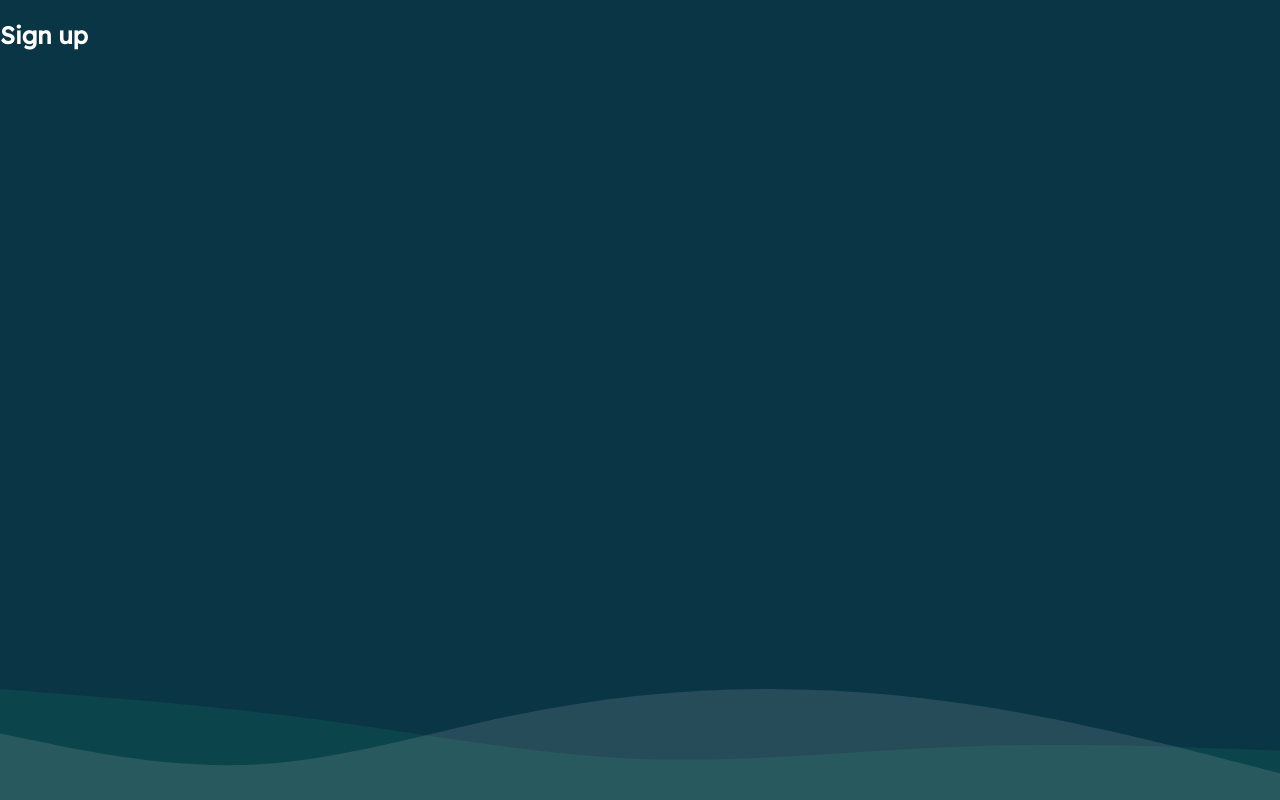
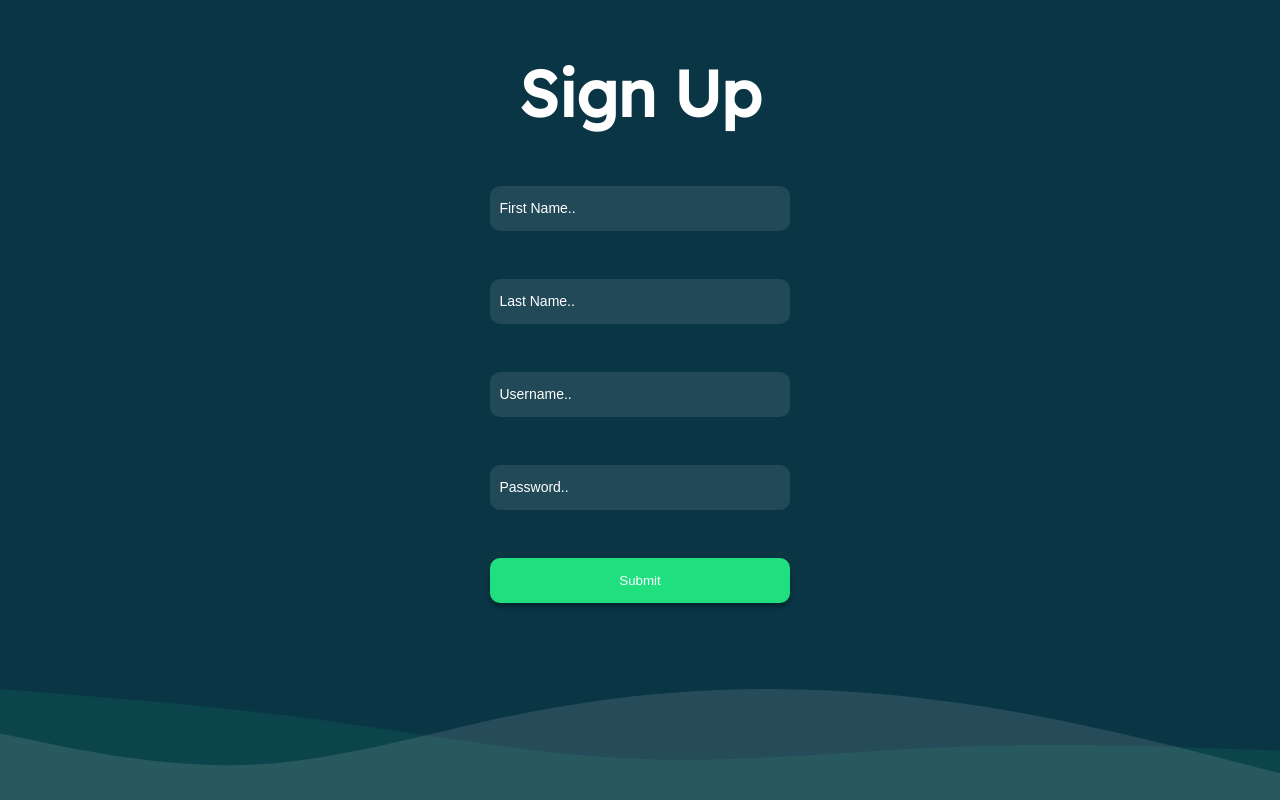
Before and after one commit to tarekel96/Flask_MySQL_MagazineApp, a React (Create React App) app in the folder client/: page /signup in a window 1280 px wide. Built offline with nearby package versions, Linux system fonts and the light colour scheme; a web font is replaced by a local one.

Commit message:
finished creating sign up page but next is to make it functional

```diff
--- a/client/src/components/Form/AdminForm.js
+++ b/client/src/components/Form/AdminForm.js
@@ -43,7 +43,7 @@ export const AdminForm = () => {
 						value={password}
 						type="text"
 						name="password"
-						placeholder="password.."
+						placeholder="Password.."
 						className={styles['password-input']}
 					/>
 				</div>
--- /dev/null
+++ b/client/src/components/Form/SignupForm.js
@@ -0,0 +1,73 @@
+import { useNavigate } from 'react-router-dom';
+import { Button } from '../Button/Button';
+import { useState } from 'react';
+import styles from './signupform.module.css';
+
+export const SignupForm = () => {
+	let navigate = useNavigate();
+
+	const handleSubmit = (e) => {
+		e.preventDefault();
+		return navigate('/');
+	};
+
+	const [ firstname, setFirstName ] = useState('');
+	const handleChangeFName = (e) => {
+		setFirstName(e.target.value);
+	};
+
+	const [ lastname, setLastName ] = useState('');
+	const handleChangeLName = (e) => {
+		setLastName(e.target.value);
+	};
+
+	const [ username, setUsername ] = useState('');
+	const handleChangeUsername = (e) => {
+		setUsername(e.target.value);
+	};
+	const [ password, setPassword ] = useState('');
+	const handleChangePassword = (e) => {
+		setPassword(e.target.value);
+	};
+	return (
+		<form className={styles['signup-form']} onSubmit={handleSubmit}>
+			<div className={styles['signup-form-body']}>
+				<input
+					onChange={(e) => handleChangeFName(e)}
+					value={firstname}
+					type="text"
+					name="firstname"
+					placeholder="First Name.."
+					className={styles['first-name-input']}
+				/>
+				<input
+					onChange={(e) => handleChangeLName(e)}
+					value={lastname}
+					type="text"
+					name="lastname"
+					placeholder="Last Name.."
+					className={styles['last-name-input']}
+				/>
+				<input
+					onChange={(e) => handleChangeUsername(e)}
+					value={username}
+					type="text"
+					name="username"
+					placeholder="Username.."
+					className={styles['username-input']}
+				/>
+				<input
+					onChange={(e) => handleChangePassword(e)}
+					value={password}
+					type="text"
+					name="password"
+					placeholder="Password.."
+					className={styles['password-input']}
+				/>
+				<Button type="submit" className={styles['submit-button']}>
+					Signup
+				</Button>
+			</div>
+		</form>
+	);
+};
--- a/client/src/components/Form/UserForm.js
+++ b/client/src/components/Form/UserForm.js
@@ -69,7 +69,7 @@ export const UserForm = () => {
 					value={username}
 					type="text"
 					name="username"
-					placeholder="username.."
+					placeholder="Username.."
 					className={styles['username-input']}
 				/>
 				{/*<label htmlFor="password">Enter Password:</label>*/}
@@ -78,7 +78,7 @@ export const UserForm = () => {
 					value={password}
 					type="text"
 					name="password"
-					placeholder="password.."
+					placeholder="Password.."
 					className={styles['password-input']}
 				/>
 				<Link to="/signup" className={styles['signupLink']}>
--- /dev/null
+++ b/client/src/components/Form/signupform.module.css
@@ -0,0 +1,61 @@
+.signup-sub-container {
+	display: flex;
+	flex-direction: column;
+	justify-content: center;
+	align-items: center;
+}
+
+.formHeader {
+	font-size: 64px;
+	line-height: 80px;
+}
+
+.signup-form {
+	display: flex;
+	width: 75%;
+	justify-content: center;
+	align-items: baseline;
+	border-radius: 6px;
+	margin-bottom: 40px;
+}
+
+.signup-form-body {
+	display: flex;
+	flex-direction: column;
+	justify-content: space-around;
+	gap: 0.5rem;
+}
+
+.first-name-input,
+.last-name-input,
+.username-input,
+.password-input {
+	width: 100%;
+	border-radius: var(--border-radius-form);
+	width: 300px;
+	height: 45px;
+	margin-bottom: 40px;
+}
+
+.first-name-input::placeholder,
+.last-name-input::placeholder,
+.username-input::placeholder,
+.password-input::placeholder {
+	font-weight: 400;
+	font-size: 14px;
+	line-height: 20px;
+	color: var(--color-text);
+	padding-left: 2.5%;
+}
+
+.signupLink {
+	display: block;
+	text-align: center;
+	margin-bottom: 40px;
+}
+
+.submit-button {
+	width: 100px;
+	align-self: flex-end;
+	align-self: center;
+}
--- a/client/src/pages/Signup/Signup.js
+++ b/client/src/pages/Signup/Signup.js
@@ -1,7 +1,18 @@
+import { SignupForm } from '../../components/Form/SignupForm';
+import { useState } from 'react';
+import styles from '../../components/Form/signupform.module.css';
+
 const Signup = () => {
+	const [ isAdmin, setUserType ] = useState(false);
+
+	const handleSelection = (e) => {
+		setUserType((prevState) => !prevState);
+	};
+
 	return (
-		<section>
-			<h2>Sign up</h2>
+		<section className={styles['signup-sub-container']}>
+			<h2 className={styles['formHeader']}>Sign Up</h2>
+			<SignupForm />
 		</section>
 	);
 };
--- a/client/src/styles/App.css
+++ b/client/src/styles/App.css
@@ -10,6 +10,8 @@ body {
 }
 input {
 	background-color: var(--color-primary);
+	border: none;
+	color: var(--color-text);
 }
 a {
 	color: var(--color-secondary);
```
